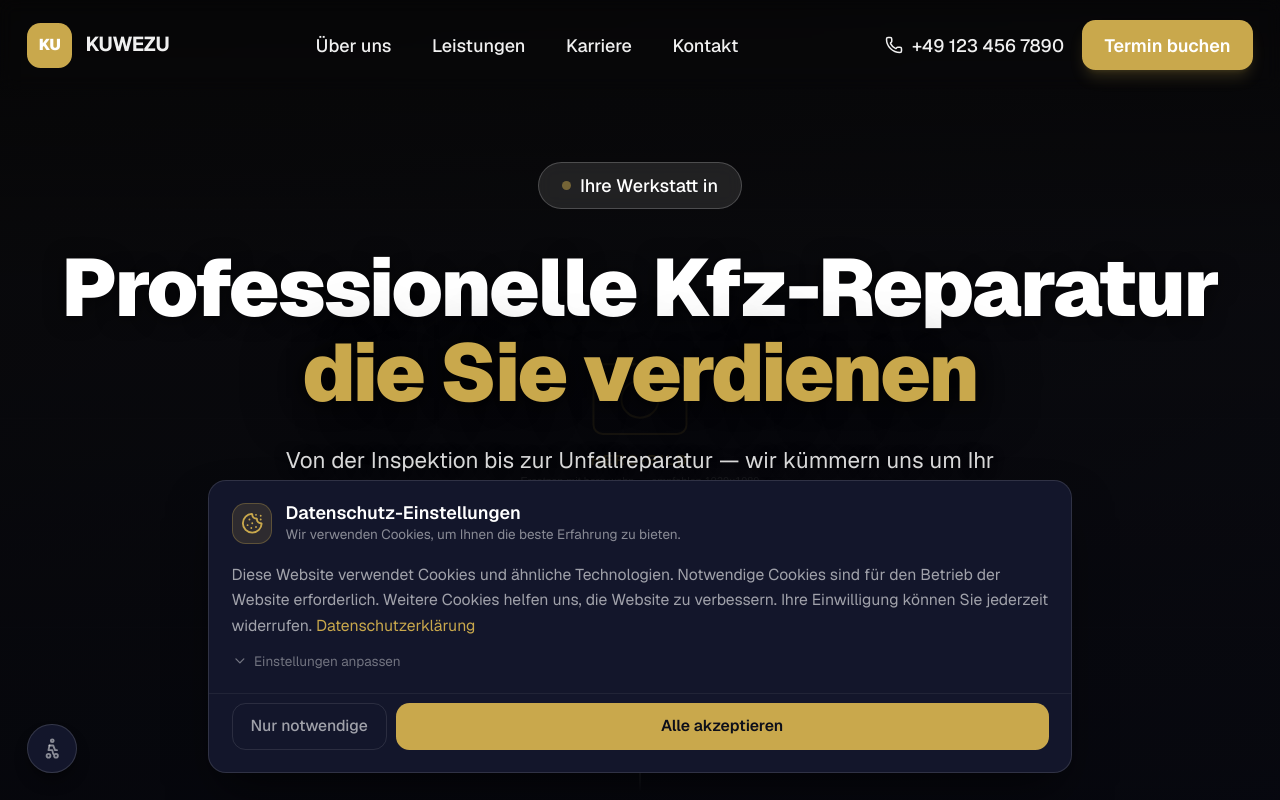
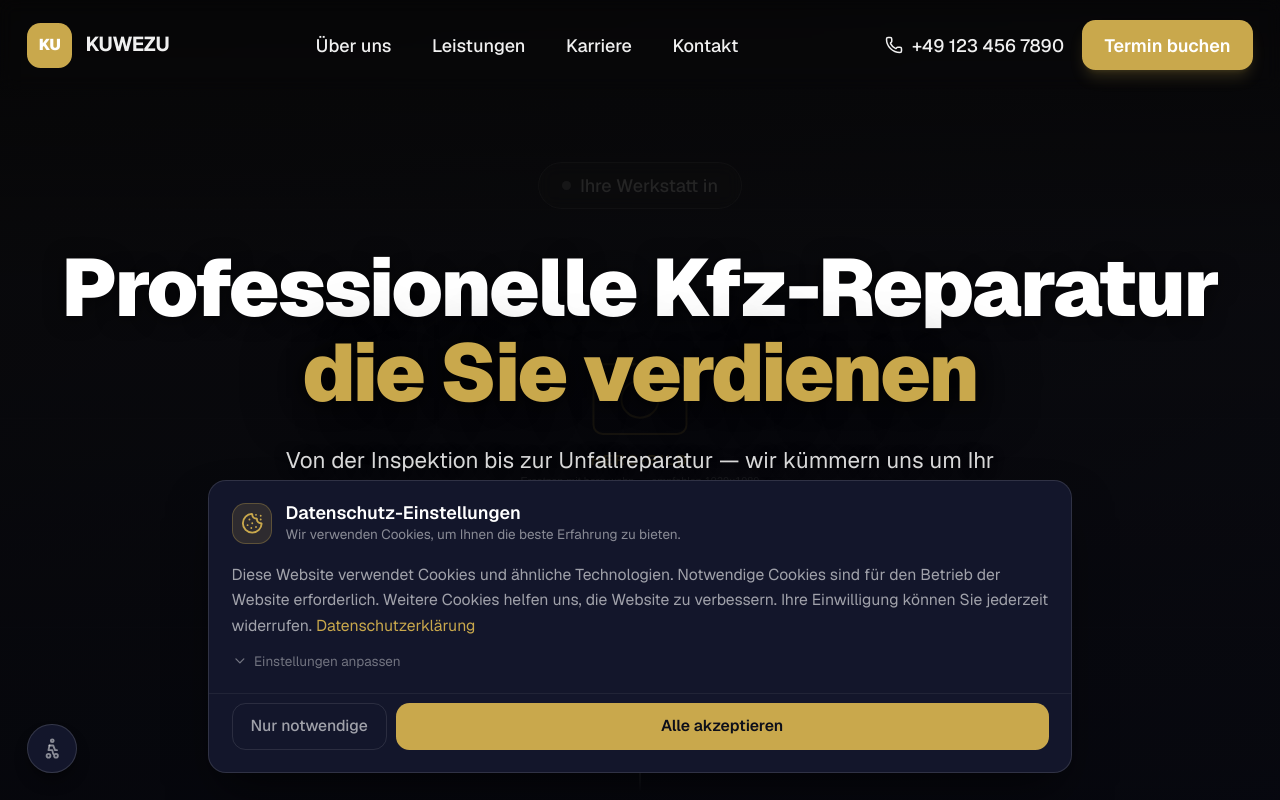
Before and after one commit to KUWEZU/template-onepager-1, a Next.js app: page / in a window 1280 px wide. Shown: the top 800 px of the page. Built offline with nearby package versions, Linux system fonts and the light colour scheme.

Commit message:
style: use brand-secondary for section chips and hero trust elements

```diff
--- a/src/components/sections/Hero.tsx
+++ b/src/components/sections/Hero.tsx
@@ -47,9 +47,9 @@ export function Hero() {
       <div className="relative z-10 max-w-6xl mx-auto px-4 sm:px-6 pt-36 pb-24 text-center">
 
         {/* Eyebrow */}
-        <div className="inline-flex items-center gap-2 px-5 py-2 rounded-full bg-white/10 border border-white/20 mb-8 backdrop-blur-sm">
-          <span className="w-2 h-2 rounded-full bg-brand-primary animate-pulse" aria-hidden="true" />
-          <span className="text-white text-base font-medium">
+        <div className="inline-flex items-center gap-2 px-5 py-2 rounded-full bg-brand-secondary/10 border border-brand-secondary/30 mb-8 backdrop-blur-sm">
+          <span className="w-2 h-2 rounded-full bg-brand-secondary animate-pulse" aria-hidden="true" />
+          <span className="text-brand-secondary text-base font-medium">
             Ihre {client.branche ?? "Werkstatt"} in {client.ort}
           </span>
         </div>
@@ -103,7 +103,7 @@ export function Hero() {
         <div className="flex flex-wrap items-center justify-center gap-8" role="list" aria-label="Vertrauensnachweise">
           {BADGES.map(({ icon: Icon, text }) => (
             <div key={text} className="flex items-center gap-2.5 text-white/70" role="listitem">
-              <Icon className="w-5 h-5 text-brand-primary shrink-0" aria-hidden="true" />
+              <Icon className="w-5 h-5 text-brand-secondary shrink-0" aria-hidden="true" />
               <span className="text-base font-medium">{text}</span>
             </div>
           ))}
```
